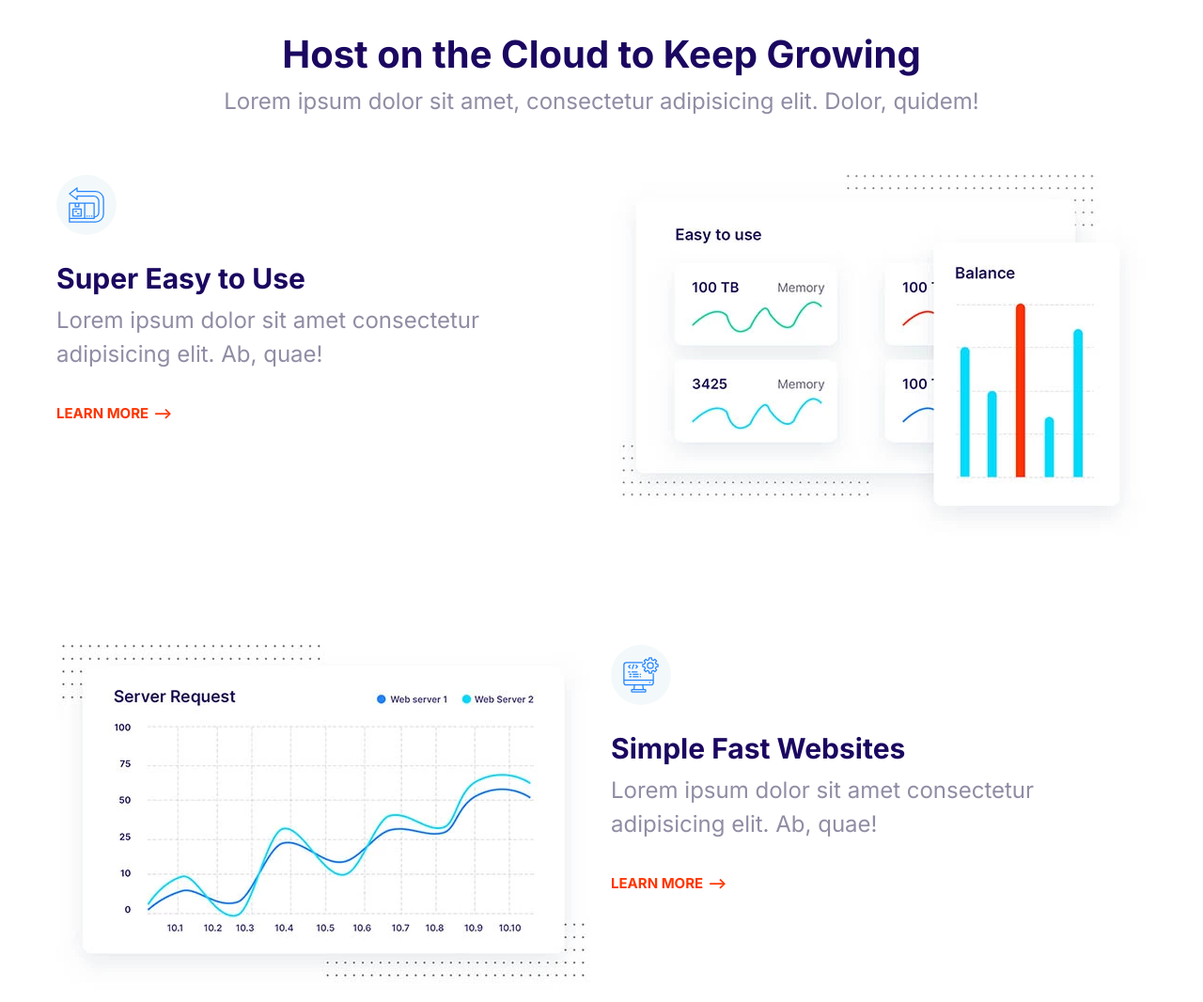
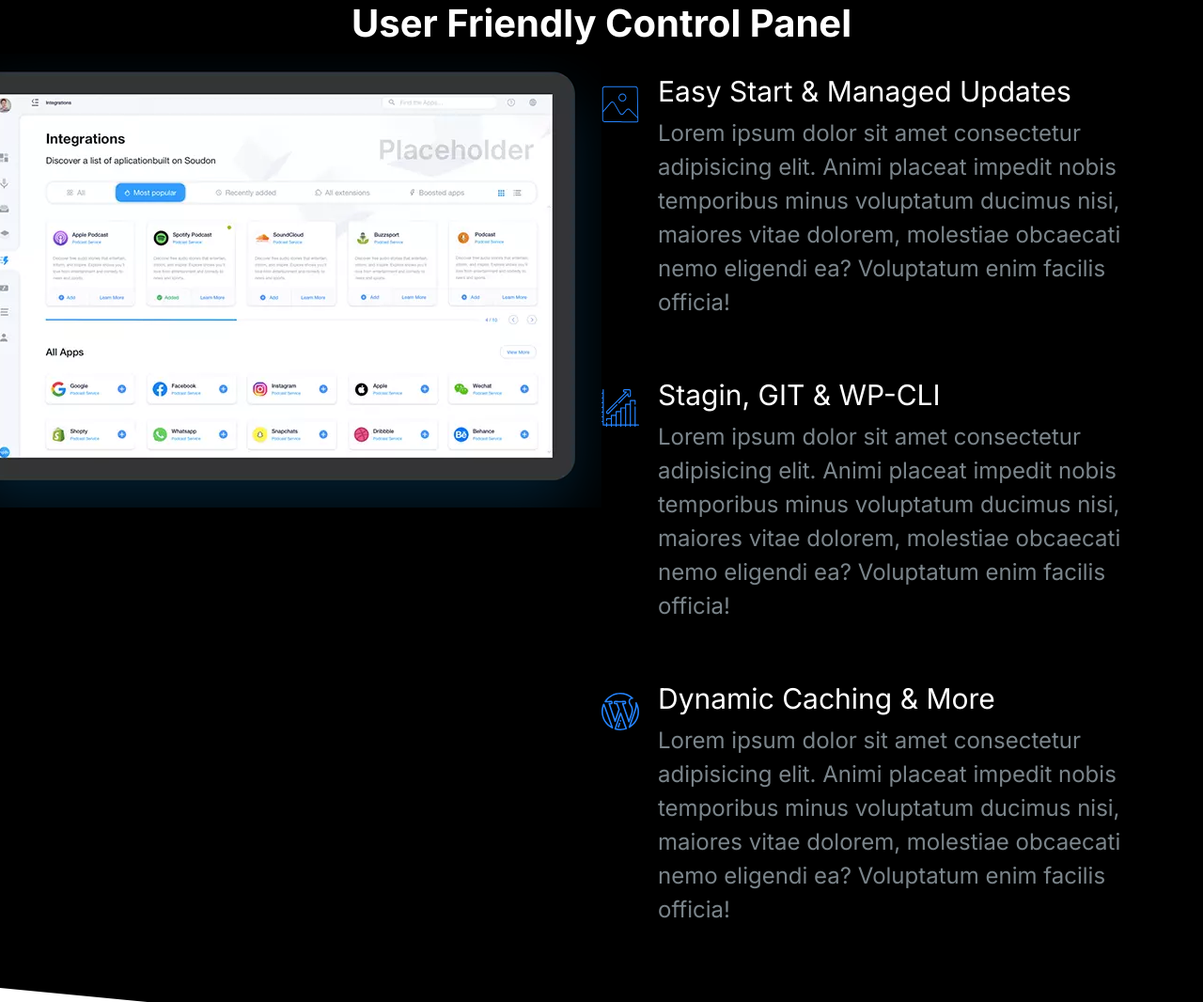
Before and after one commit to Dtsiantaris/hostHub, a plain HTML site: page index.html in a window 1280 px wide. Shown: the part 57-1123 px from the top of the page at 94% size. Drawn offline with Linux system fonts and the light colour scheme.

Commit message:
Build Showcase Block component.

```diff
--- a/css/styles.css
+++ b/css/styles.css
@@ -21,6 +21,11 @@
 }
 
 /*TODO: Typography */
+::selection {
+  background: var(--color-primary);
+  color: #fff;
+}
+
 html {
   font-size: 62.5%;
 }
@@ -50,6 +55,7 @@ h2 {
 
 h3 {
   font-size: 2.4rem;
+  font-weight: 500;
 }
 
 p {
@@ -140,7 +146,6 @@ a {
 .list {
   list-style: none;
   padding-left: 0;
-  color: var(--color-headings);
 }
 
 .list--inline .list__item {
@@ -151,6 +156,7 @@ a {
 .list--tick {
   list-style-image: url(../images/tick.svg);
   padding-left: 3rem;
+  color: var(--color-headings);
 }
 
 .list--tick .list__item {
@@ -418,6 +424,7 @@ a {
 /*TODO: Media */
 .media {
   display: flex;
+  margin-bottom: 4rem;
 }
 
 .media__title {
@@ -627,12 +634,12 @@ a {
 
 .block--skewed-right {
   padding-bottom: calc(var(--padding-vertical) + 4rem);
-  clip-path: polygon(0% 0%, 100% 0%, 100% 100%, 0% 80%);
+  clip-path: polygon(0% 0%, 100% 0%, 100% 100%, 0% 90%);
 }
 
 .block--skewed-left {
   padding-bottom: calc(var(--padding-vertical) + 4rem);
-  clip-path: polygon(0% 0%, 100% 0%, 100% 80%, 0% 100%);
+  clip-path: polygon(0% 0%, 100% 0%, 100% 90%, 0% 100%);
 }
 
 /* TODO: Navigation Bar */
@@ -699,9 +706,6 @@ a {
 }
 
 /*TODO: Hero */
-.hero {
-  clip-path: polygon(0% 0%, 100% 0%, 100% 90%, 0% 100%);
-}
 
 .hero__tagline {
   font-size: 2rem;
@@ -782,3 +786,23 @@ a {
     order: 2;
   }
 }
+
+/*TODO: Showcase Block*/
+.block-showcase__image > img {
+  width: 100%;
+}
+
+@media screen and (min-width: 768px) {
+  .block-showcase .grid {
+    grid-template-columns: 50% 50%;
+  }
+
+  .block-showcase__image {
+    justify-self: end;
+  }
+
+  .block-showcase__image > img {
+    width: auto;
+    max-width: 700px;
+  }
+}
--- a/index.html
+++ b/index.html
@@ -15,114 +15,85 @@
     <title>Moshify</title>
   </head>
   <body>
-    <section class="block container">
+    <section class="block block--dark block--skewed-right block-showcase">
       <header class="block__header">
-        <h2>Host on the Cloud to Keep Growing</h2>
-        <p>
-          Lorem ipsum dolor sit amet, consectetur adipisicing elit. Dolor,
-          quidem!
-        </p>
+        <h2 class="block__heading">User Friendly Control Panel</h2>
       </header>
-      <article class="grid grid--1x2 feature">
-        <div class="feature__content">
-          <span class="icon-container">
-            <svg class="icon icon--primary">
-              <use xlink:href="images/sprite.svg#easy"></use>
-            </svg>
-          </span>
-          <h3 class="feature__heading">Super Easy to Use</h3>
-          <p>
-            Lorem ipsum dolor sit amet consectetur adipisicing elit. Ab, quae!
-          </p>
-          <a href="#" class="link-arrow">Learn More</a>
-        </div>
-        <picture>
+      <div class="container grid grid--1x2">
+        <picture class="block-showcase__image">
           <source
             type="image/webp"
-            srcset="images/easy.webp 1x, images/easy@2x.webp 2x"
+            srcset="images/ipad.webp 1x, images/ipad@2x.webp 2x"
           />
           <source
-            type="image/jpg"
-            srcset="images/easy.jpg 1x, images/easy@2x.jpg 2x"
+            type="image/png"
+            srcset="images/ipad.png 1x, images/ipad@2x.png 2x"
           />
-          <img class="feature__image" src="images/easy@2x.jpg" alt="" />
+          <img src="images/ipad@2x.png" alt="" />
         </picture>
-      </article>
-      <article class="grid grid--1x2 feature">
-        <div class="feature__content">
-          <span class="icon-container">
+        <ul class="list">
+          <li>
+            <div class="media">
+              <div class="media__image">
                 <svg class="icon icon--primary">
-              <use xlink:href="images/sprite.svg#computer"></use>
+                  <use xlink:href="images/sprite.svg#snap"></use>
                 </svg>
-          </span>
-          <h3 class="feature__heading">Simple Fast Websites</h3>
+              </div>
+              <div class="media__body">
+                <h3 class="block__heading media__title">
+                  Easy Start & Managed Updates
+                </h3>
                 <p>
-            Lorem ipsum dolor sit amet consectetur adipisicing elit. Ab, quae!
+                  Lorem ipsum dolor sit amet consectetur adipisicing elit. Animi
+                  placeat impedit nobis temporibus minus voluptatum ducimus
+                  nisi, maiores vitae dolorem, molestiae obcaecati nemo eligendi
+                  ea? Voluptatum enim facilis officia!
                 </p>
-          <a href="#" class="link-arrow">Learn More</a>
               </div>
-        <picture>
-          <source
-            type="image/webp"
-            srcset="images/fast.webp 1x, images/fast@2x.webp 2x"
-          />
-          <source
-            type="image/jpg"
-            srcset="images/fast.jpg 1x, images/fast@2x.jpg 2x"
-          />
-          <img class="feature__image" src="images/fast@2x.jpg" alt="" />
-        </picture>
-      </article>
-      <article class="grid grid--1x2 feature">
-        <div class="feature__content">
-          <span class="icon-container">
+            </div>
+          </li>
+          <li>
+            <div class="media">
+              <div class="media__image">
+                <svg class="icon icon--primary">
+                  <use xlink:href="images/sprite.svg#growth"></use>
+                </svg>
+              </div>
+              <div class="media__body">
+                <h3 class="block__heading media__title">
+                  Stagin, GIT & WP-CLI
+                </h3>
+                <p>
+                  Lorem ipsum dolor sit amet consectetur adipisicing elit. Animi
+                  placeat impedit nobis temporibus minus voluptatum ducimus
+                  nisi, maiores vitae dolorem, molestiae obcaecati nemo eligendi
+                  ea? Voluptatum enim facilis officia!
+                </p>
+              </div>
+            </div>
+          </li>
+          <li>
+            <div class="media">
+              <div class="media__image">
                 <svg class="icon icon--primary">
                   <use xlink:href="images/sprite.svg#wordpress"></use>
                 </svg>
-          </span>
-          <h3 class="feature__heading">Wordpress Made Easy</h3>
+              </div>
+              <div class="media__body">
+                <h3 class="block__heading media__title">
+                  Dynamic Caching & More
+                </h3>
                 <p>
-            Lorem ipsum dolor sit amet consectetur adipisicing elit. Ab, quae!
+                  Lorem ipsum dolor sit amet consectetur adipisicing elit. Animi
+                  placeat impedit nobis temporibus minus voluptatum ducimus
+                  nisi, maiores vitae dolorem, molestiae obcaecati nemo eligendi
+                  ea? Voluptatum enim facilis officia!
                 </p>
-          <a href="#" class="link-arrow">Learn More</a>
               </div>
-        <picture>
-          <source
-            type="image/webp"
-            srcset="images/wordpress.webp 1x, images/wordpress@2x.webp 2x"
-          />
-          <source
-            type="image/jpg"
-            srcset="images/wordpress.jpg 1x, images/wordpress@2x.jpg 2x"
-          />
-          <img class="feature__image" src="images/wordpress@2x.jpg" alt="" />
-        </picture>
-      </article>
-      <article class="grid grid--1x2 feature">
-        <div class="feature__content">
-          <span class="icon-container">
-            <svg class="icon icon--primary">
-              <use xlink:href="images/sprite.svg#clock"></use>
-            </svg>
-          </span>
-          <h3 class="feature__heading">24/7 Expert Support</h3>
-          <p>
-            Lorem ipsum dolor sit amet consectetur adipisicing elit. Ab, quae!
-          </p>
-          <a href="#" class="link-arrow">Learn More</a>
             </div>
-        <picture>
-          <source
-            type="image/webp"
-            srcset="images/support.webp 1x, images/support@2x.webp 2x"
-          />
-          <source
-            type="image/jpg"
-            srcset="images/support.jpg 1x, images/support@2x.jpg 2x"
-          />
-          <img class="feature__image" src="images/easy@2x.jpg" alt="" />
-        </picture>
-      </article>
+          </li>
+        </ul>
+      </div>
     </section>
     <script src="js/main.js"></script>
   </body>
```
Also changed, not shown: components/hero.html (+1 -1 lines), components/showcase-block.html (added, +76 -0 lines), images/ipad.png (added), images/ipad.webp (added), images/ipad@2x.png (added), images/ipad@2x.webp (added). Lines whose indentation alone changed are shown as unchanged.
